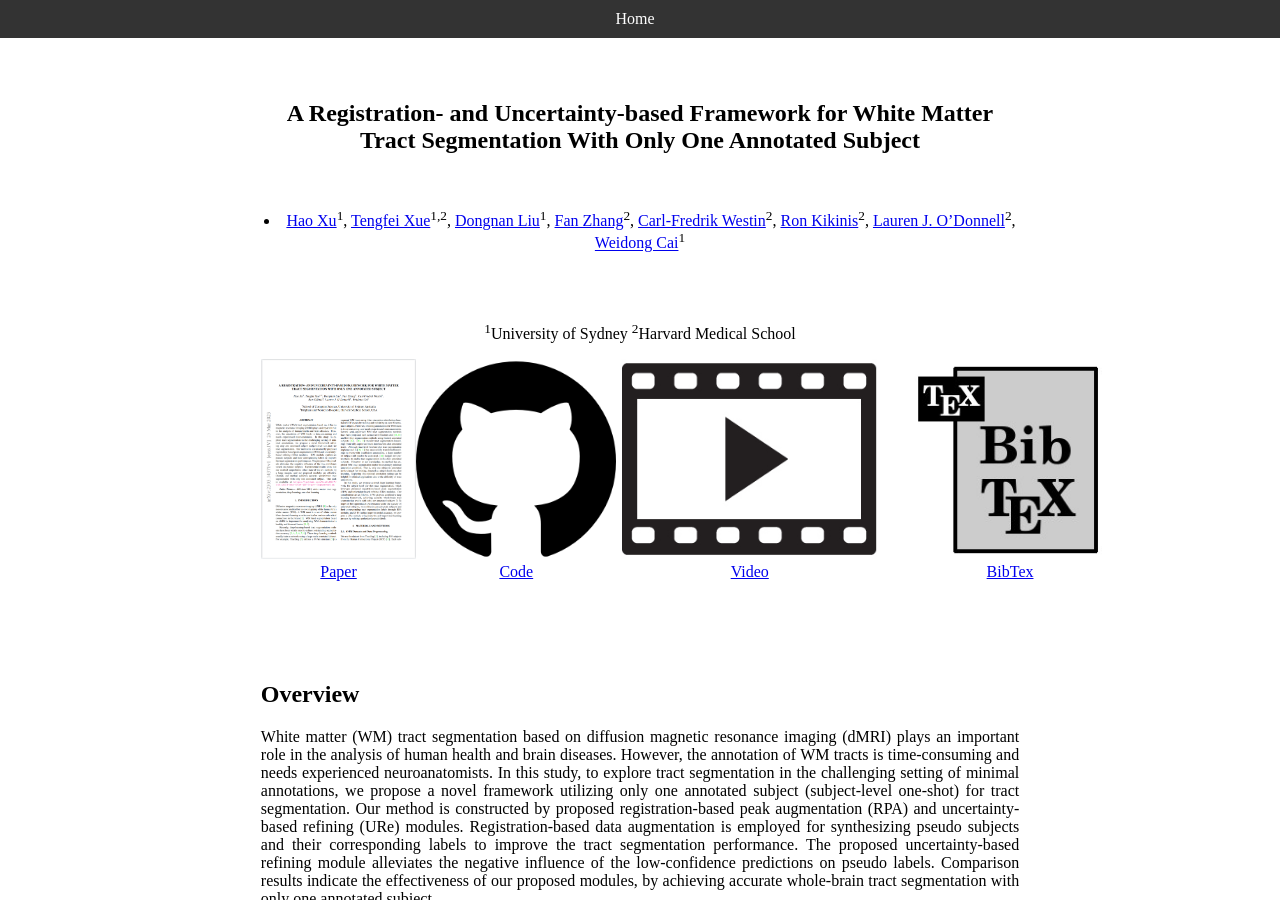
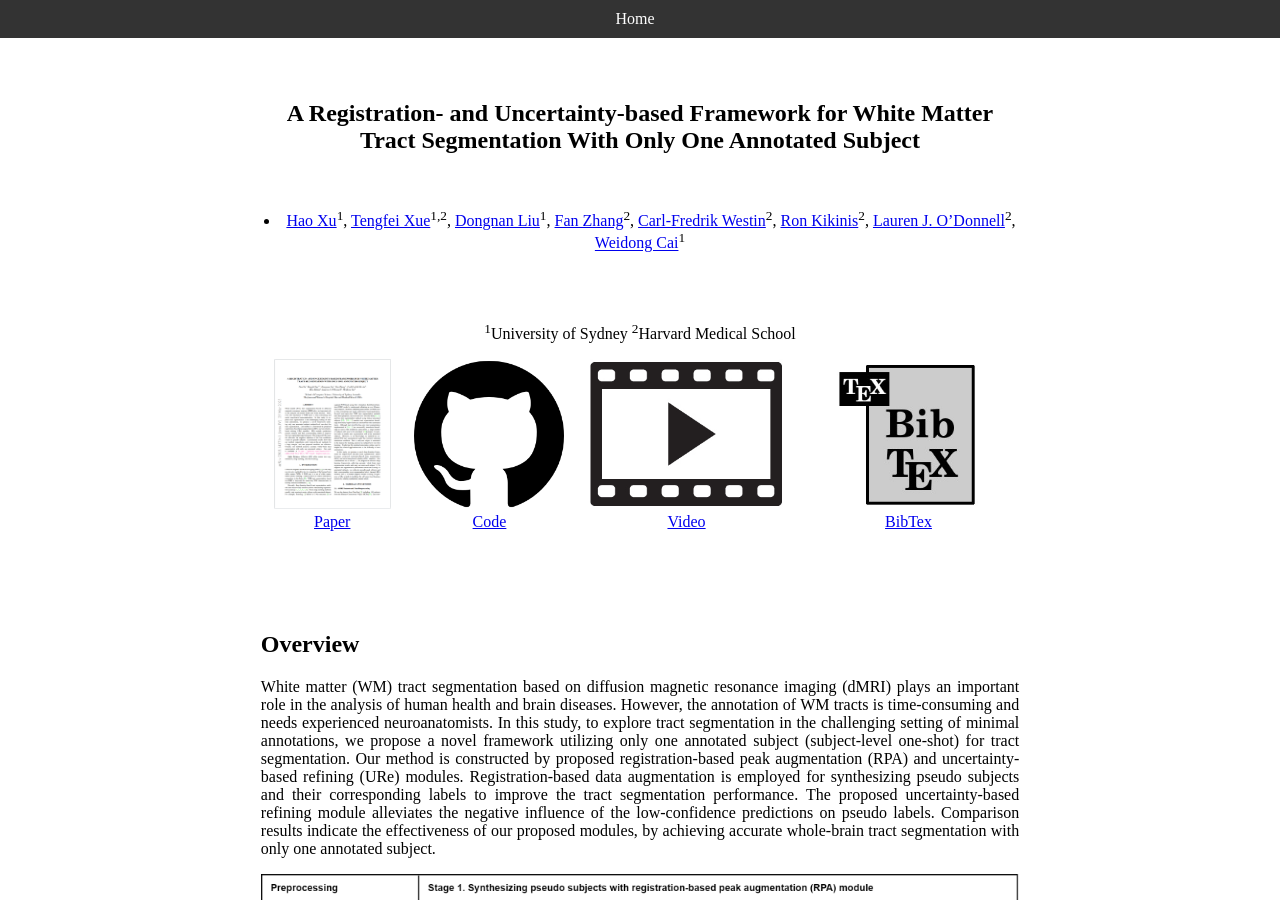
Before and after one commit to HaoXu0507/HaoXu0507.github.io, a Jekyll site: the page built from publications/isbi2023_01/index.html, in a window 1280 px wide and 900 px high. Built offline with Jekyll 4.4.1, drawn with Linux system fonts in a browser that asks for light colours.

Commit message:
Update index.html

```diff
--- a/publications/isbi2023_01/index.html
+++ b/publications/isbi2023_01/index.html
@@ -75,10 +75,10 @@
 
     <p><sup>1</sup>University of Sydney <sup>2</sup>Harvard Medical School</p>
     <div class="images" style="text-align: center">
-            <a href="https://arxiv.org/abs/2303.14371"><img src="./paper.png" height=200px>Paper</a>
-            <a href="https://github.com/HaoXu0507/ISBI2023-One-Shot-WM-Tract-Segmentation"><img src="./github.png" height=200px>Code</a>
-            <a href="#video"><img src="./video.png" height=200px>Video</a>
-            <a href="#bibtex"><img src="./bibtex.jpg" height=200px>BibTex</a>
+            <a href="https://arxiv.org/abs/2303.14371"><img src="./paper.png" height=150px>Paper</a>
+            <a href="https://github.com/HaoXu0507/ISBI2023-One-Shot-WM-Tract-Segmentation"><img src="./github.png" height=150px>Code</a>
+            <a href="#video"><img src="./video.png" height=150px>Video</a>
+            <a href="#bibtex"><img src="./bibtex.jpg" height=150px>BibTex</a>
         </div>
 
 <!--     <div class="icon" style="text-align: center" width=100% >
```
